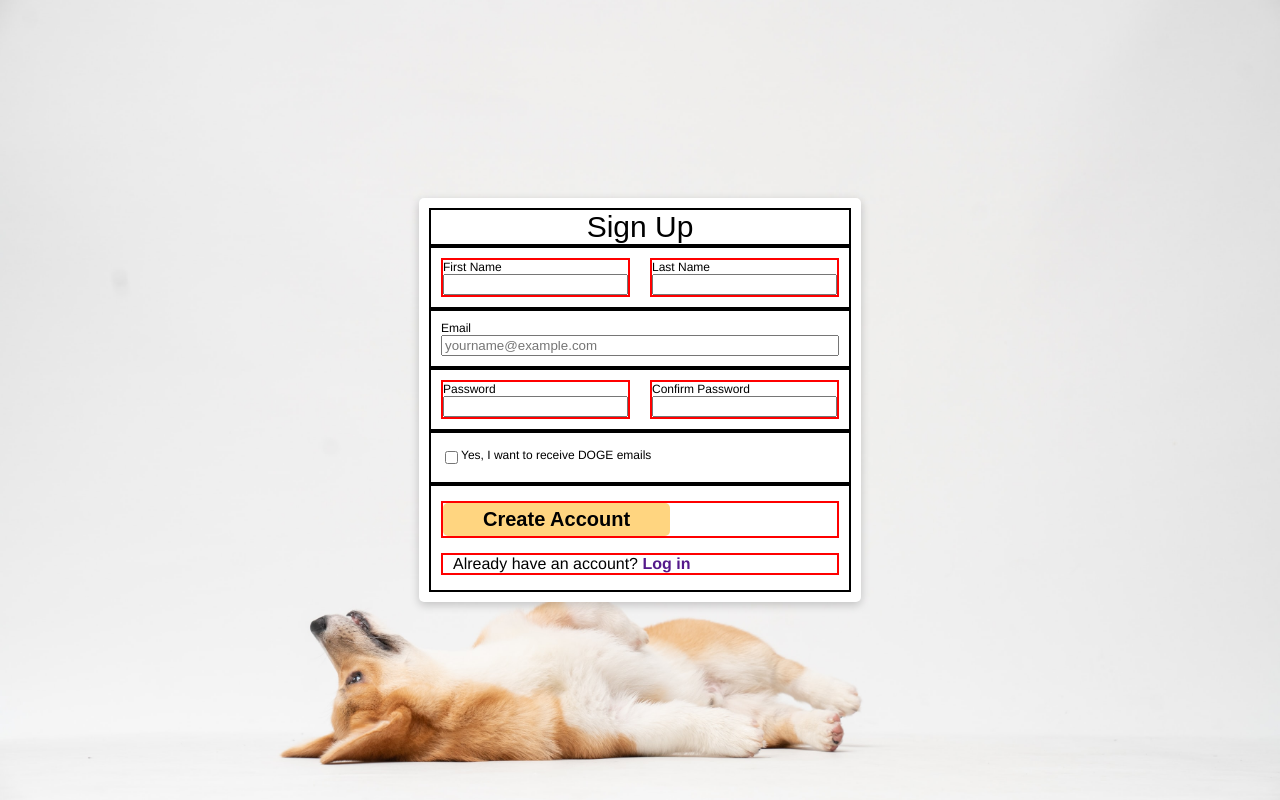
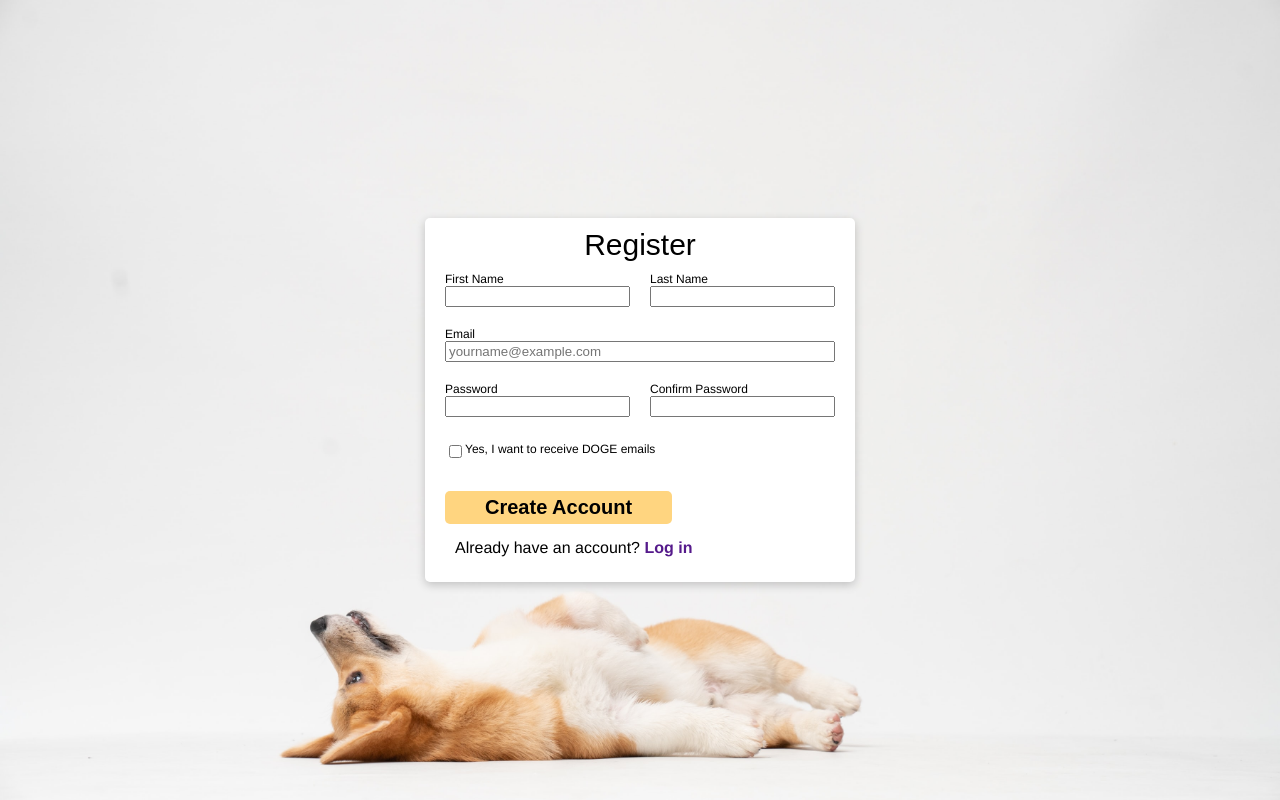
Before and after one commit to v-sudo29/sign-up-form, a plain HTML site: page index.html in a window 1280 px wide. Drawn offline with Linux system fonts and the light colour scheme.

Commit message:
Remove borders

```diff
--- a/index.html
+++ b/index.html
@@ -12,7 +12,7 @@
     <div class="body-container">
         <div class="sign-up-container">
             <div class="sign-up-text">
-                Sign Up
+                Register
             </div>
             <div class="first-last-container">
                 <div class="first-name">
--- a/style.css
+++ b/style.css
@@ -49,8 +49,6 @@ label {
 
     font-family: 'Poppins', sans-serif;
     font-size: 30px;
-
-    border: 2px solid black;
 }
 
 /* First Name and Last Name Container */
@@ -59,22 +57,18 @@ label {
     flex-wrap: wrap;
     padding: 10px 10px;
     gap: 20px;
-
-    border: 2px solid black;
 }
 
 .first-name {
     flex: 1;
     display: flex;
     flex-direction: column;
-    border: 2px solid red;
 }
 
 .last-name {
     flex: 1;
     display: flex;
     flex-direction: column;
-    border: 2px solid red;
 }
 
 
@@ -83,8 +77,6 @@ label {
     display: flex;
     flex-direction: column;
     padding: 10px 10px;
-
-    border: 2px solid black;
 }
 
 /* Password Container */
@@ -94,29 +86,24 @@ label {
     justify-content: space-between;
     padding: 10px 10px;
     gap: 20px;
-
-    border: 2px solid black;
 }
 
 .password1 {
     flex: 1;
     display: flex;
     flex-direction: column;
-    border: 2px solid red;
 }
 
 .password2 {
     flex: 1;
     display: flex;
     flex-direction: column;
-    border: 2px solid red;
 }
 
 /* Checkbox Container */
 .checkbox-container {
     display: flex;
     padding: 15px 10px;
-    border: 2px solid black;
 }
 
 /* Last Container */
@@ -125,14 +112,9 @@ label {
     flex-direction: column;
     gap: 15px;
     padding: 15px 10px;
-    border: 2px solid black;
 }
 
 /* Button container */
-.button {
-    border: 2px solid red;
-}
-
 button {
     border: none;
     background-color: #FFD580;
@@ -144,7 +126,6 @@ button {
 
 /* Login container  */
 .login {
-    border: 2px solid red;
     padding-left: 10px;
 }
 
```
